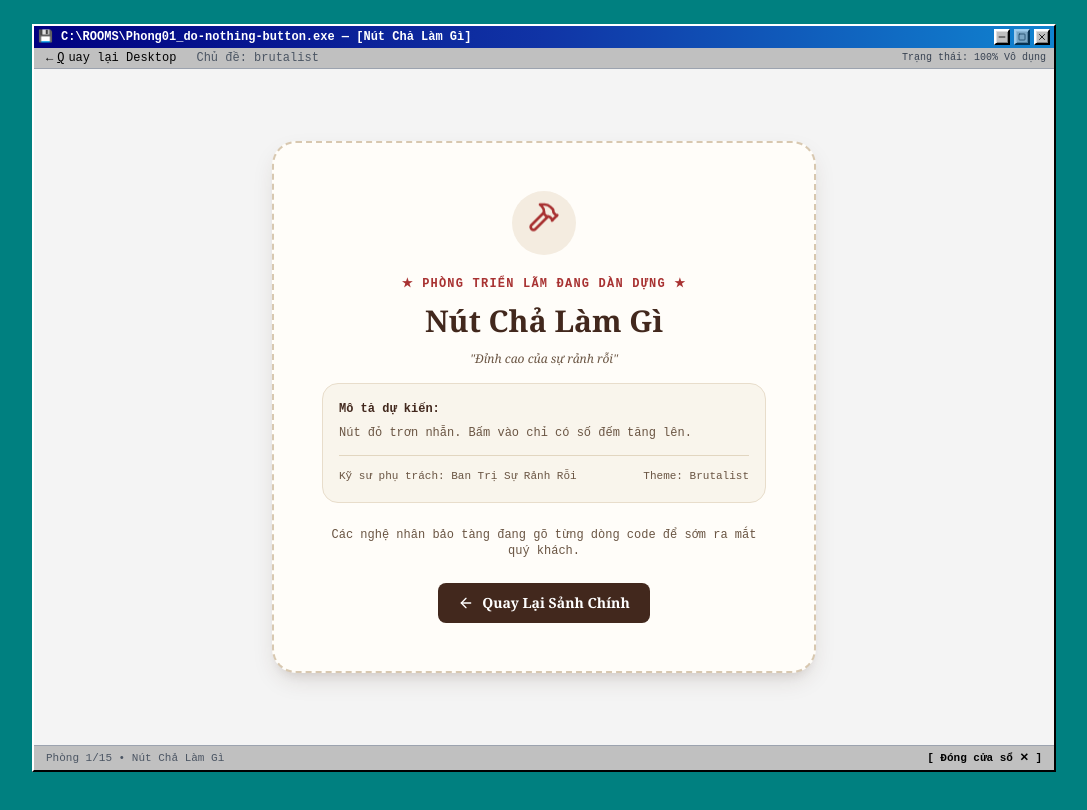
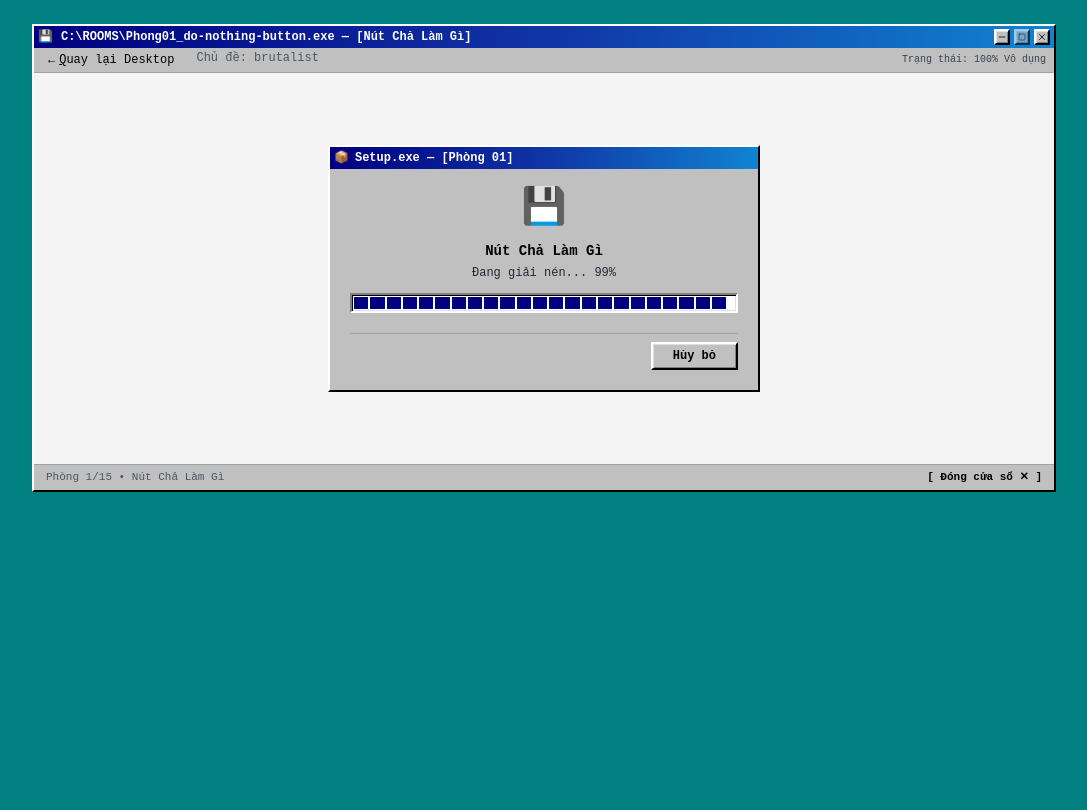
Before and after one commit to pie-12/useless-museum, a Next.js app: page /rooms/do-nothing-button in a window 1280 px wide. Shown: the top 810 px of the page, without its empty margins (96-1183 px from the left). Built offline with nearby package versions, Linux system fonts and the light colour scheme.

Commit message:
feat(rooms): replace craft placeholder with win98 setup dialog stuck at 99%

```diff
--- a/src/app/rooms/[slug]/page.tsx
+++ b/src/app/rooms/[slug]/page.tsx
@@ -7,7 +7,7 @@ import { UselessConverter } from "@/rooms/useless-converter/UselessConverter";
 import { ScrollMile } from "@/rooms/scroll-mile/ScrollMile";
 import { IdleBonsai } from "@/rooms/idle-bonsai/IdleBonsai";
 import { BugQuiz } from "@/rooms/bug-quiz/BugQuiz";
-import { ArrowLeft, Dices, Hammer, Sparkles, Tag, Minus, Square, X } from "lucide-react";
+import { Minus, Square, X } from "lucide-react";
 
 interface RoomPageProps {
   params: Promise<{
@@ -46,45 +46,54 @@ export default async function RoomPage({ params }: RoomPageProps) {
         return <BugQuiz />;
       default:
         return (
-          <div className="max-w-xl mx-auto my-12 px-4 text-center">
-            <div className="bg-[#fffdf9] border-2 border-dashed border-[#d8c8b0] rounded-3xl p-8 sm:p-12 shadow-ticket">
-              <div className="w-16 h-16 rounded-full bg-[#f4ece0] text-museum-wood flex items-center justify-center mx-auto mb-4">
-                <Hammer className="w-8 h-8 text-museum-stamp animate-bounce" />
-              </div>
-
-              <span className="text-xs font-mono uppercase tracking-widest text-museum-stamp font-bold">
-                ★ PHÒNG TRIỂN LÃM ĐANG DÀN DỰNG ★
-              </span>
-
-              <h2 className="font-serif font-black text-2xl sm:text-3xl text-museum-wood mt-2 mb-3">
-                {room.title}
-              </h2>
-
-              <p className="text-xs font-serif italic text-museum-sepia mb-4">
-                "{room.tagline}"
-              </p>
-
-              <div className="bg-[#f9f5ec] border border-[#e8ddcb] rounded-2xl p-4 text-xs text-museum-sepia text-left leading-relaxed mb-6">
-                <p className="font-bold text-museum-wood mb-1">Mô tả dự kiến:</p>
-                <p>{room.description}</p>
-                <div className="mt-3 pt-3 border-t border-[#e2d6c0] flex items-center justify-between text-[11px] font-mono">
-                  <span>Kỹ sư phụ trách: {room.author}</span>
-                  <span className="capitalize">Theme: {room.styleTheme}</span>
+          <div className="max-w-md mx-auto my-12 px-2">
+            {/* Hộp thoại Setup kiểu Windows 98 */}
+            <div className="win98-box shadow-xl flex flex-col">
+              {/* Title bar của hộp thoại Setup */}
+              <div className="win98-titlebar text-xs">
+                <div className="flex items-center gap-1.5 truncate">
+                  <span>📦</span>
+                  <span className="truncate">Setup.exe — [Phòng {room.roomNumber < 10 ? `0${room.roomNumber}` : room.roomNumber}]</span>
                 </div>
               </div>
 
-              <p className="text-xs font-mono text-museum-sepia mb-6">
-                Các nghệ nhân bảo tàng đang gõ từng dòng code để sớm ra mắt quý khách.
-              </p>
+              {/* Thân hộp thoại */}
+              <div className="p-5 bg-[#c0c0c0] flex flex-col items-center text-center font-mono">
+                {/* Icon đĩa mềm / giải nén */}
+                <div className="text-4xl mb-3 select-none">
+                  💾
+                </div>
 
-              <div className="flex flex-col sm:flex-row items-center justify-center gap-3">
-                <Link
-                  href="/"
-                  className="w-full sm:w-auto px-5 py-2.5 rounded-lg bg-museum-wood hover:bg-museum-sepia text-white font-serif text-sm font-semibold flex items-center justify-center gap-2 transition-colors"
-                >
-                  <ArrowLeft className="w-4 h-4" />
-                  <span>Quay Lại Sảnh Chính</span>
-                </Link>
+                <p className="text-sm font-bold text-black mb-1">
+                  {room.title}
+                </p>
+
+                {/* Dòng chữ tối thiểu */}
+                <p className="text-xs text-gray-800 mb-3">
+                  Đang giải nén... 99%
+                </p>
+
+                {/* Thanh tiến trình Win98 kẹt ở 99% */}
+                <div className="w-full bg-white win98-window-sunken h-5 p-0.5 flex gap-0.5 mb-5 select-none">
+                  {Array.from({ length: 24 }).map((_, i) => (
+                    <div
+                      key={i}
+                      className={`h-full ${
+                        i < 23 ? "flex-1 bg-[#000080]" : "w-1.5 bg-transparent"
+                      }`}
+                    />
+                  ))}
+                </div>
+
+                {/* Nút kiểu Win98 */}
+                <div className="w-full flex justify-end gap-2 pt-2 border-t border-gray-400">
+                  <Link
+                    href="/"
+                    className="win98-btn px-5 py-1 text-xs font-bold text-black text-center"
+                  >
+                    Hủy bỏ
+                  </Link>
+                </div>
               </div>
             </div>
           </div>
@@ -131,9 +140,9 @@ export default async function RoomPage({ params }: RoomPageProps) {
         {/* Thanh Menu giả lập */}
         <div className="bg-[#c0c0c0] border-b border-gray-400 px-2 py-0.5 flex items-center justify-between text-xs select-none">
           <div className="flex gap-3">
-            <Link href="/" className="hover:bg-[#000080] hover:text-white px-1 rounded flex items-center gap-1">
+            <Link href="/" className="hover:bg-[#000080] hover:text-white px-1.5 py-0.5 rounded flex items-center gap-1">
               <span>←</span>
-              <span className="underline">Q</span>uay lại Desktop
+              <span><u>Q</u>uay lại Desktop</span>
             </Link>
             <span className="text-gray-600 px-1 hidden sm:inline">
               Chủ đề: {room.styleTheme}
```
